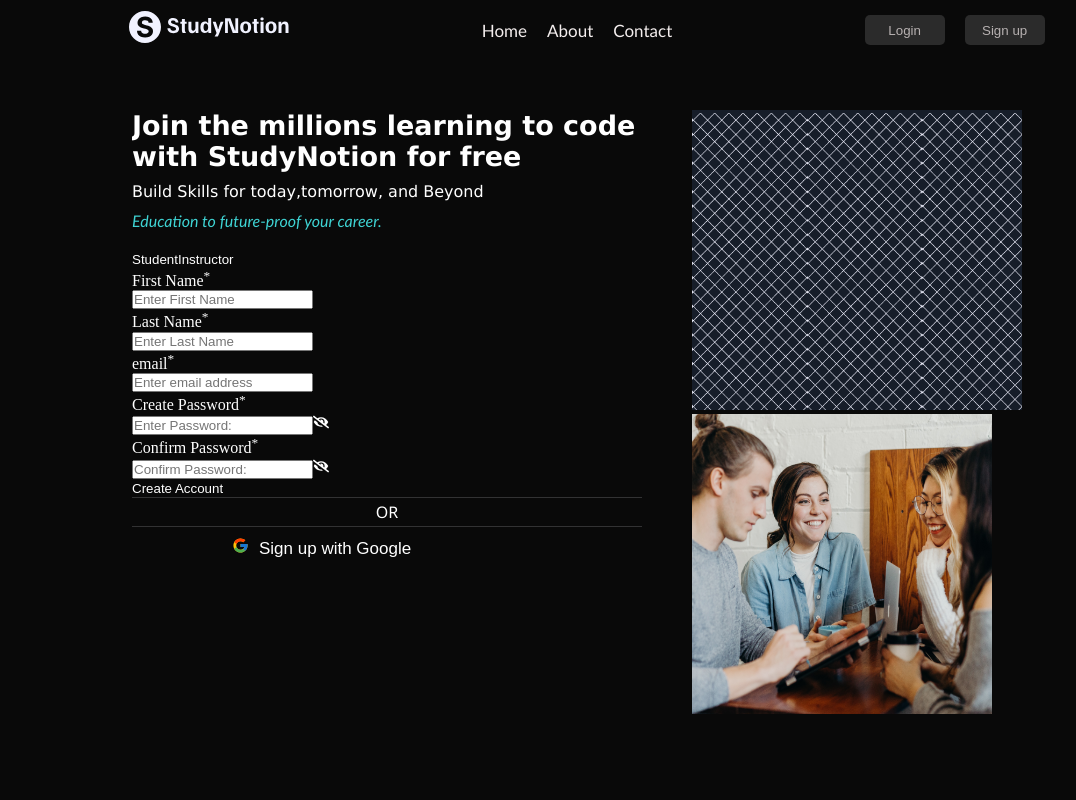
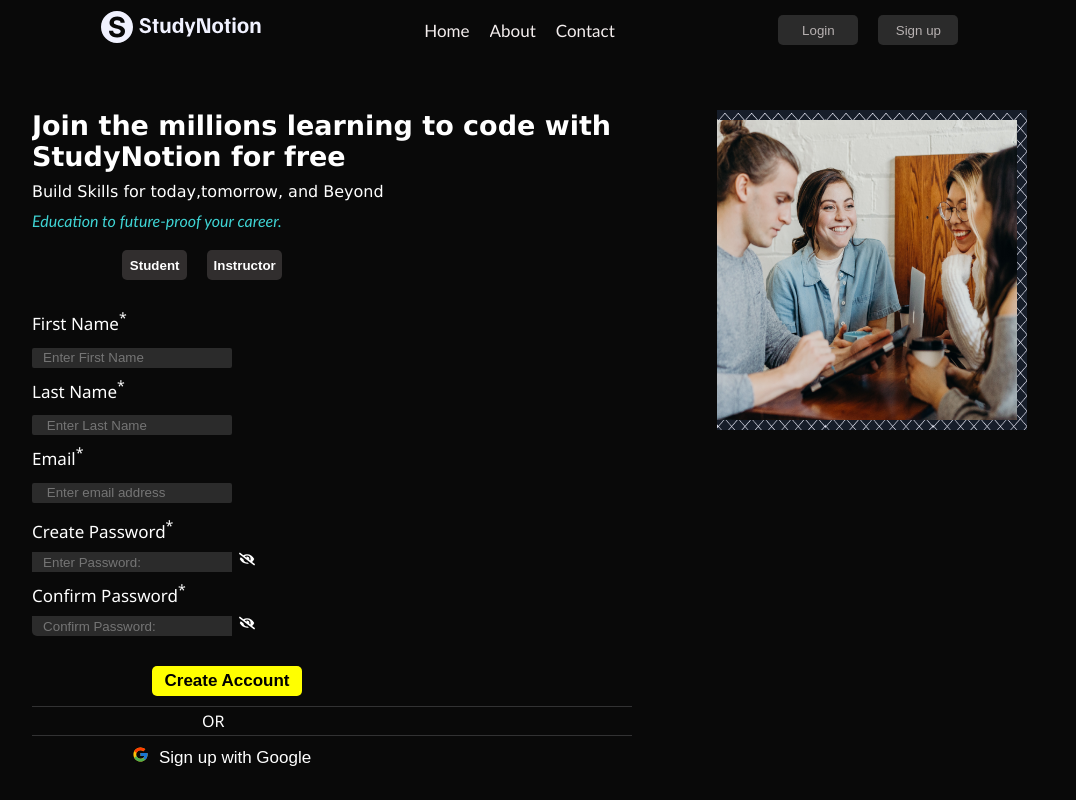
Before and after one commit to sameer3602/studynotion-router, a React (Create React App) app: page /signup in a window 1280 px wide. Shown: the whole page, without its empty margins (53-1129 px from the left). Built offline with nearby package versions, Linux system fonts and the light colour scheme.

Commit message:
new commit

```diff
--- a/src/components/LoginForm.js
+++ b/src/components/LoginForm.js
@@ -31,7 +31,7 @@
                 required
                 value={Formdata.email}
                 onChange={changehandler}
-                placeholder='Enter Email id:'
+                placeholder='   Enter Email id:'
                 name="email" />
         </label>
         <label className='passwordlabel' htmlFor='password'>
@@ -40,20 +40,20 @@
                 <input
                     className='loginpasswordinput'
                     type={showpass ?('text'):('password')}
-                    required
+                    required7
                     value={Formdata.password}
                     onChange={changehandler}
-                    placeholder='Enter Password:'
+                    placeholder='  Enter Password:'
                     name="password"/>
-                <span onClick={()=> setshowpass((prev)=>!prev)}>
+                <span className='loginicon' onClick={()=> setshowpass((prev)=>!prev)}>
                     {showpass ? (<FaRegEye />):(<FaEyeSlash />)}
                 </span>
             </div>
             <Link to="#">
-                <p>Forgot password?</p>
+                <p className='forgotpass'>Forgot password?</p>
             </Link>
         </label>
-        <button>
+        <button className='signbtn'>
             Sign in
         </button>
     </form>
--- a/src/components/SignupForm.js
+++ b/src/components/SignupForm.js
@@ -31,79 +31,84 @@
     }
   return (
     <div>
-        <div>
-            <button>
+        <div className='signuptype'>
+            <button className='studentbtn'>
                 Student
             </button>
-            <button>
+            <button className='instructorbtn'>
                 Instructor
             </button>
         </div>
         <form onSubmit={submithandler}>
             <div className='firstlast'>
                 <label>
-                    <p>First Name<sup>*</sup></p>
+                    <p className='signuplabel'>First Name<sup>*</sup></p>
                     <input
+                        className='signupfirstnameinput'
                         required
                         type='text'
                         name="Firstname"
                         onChange={changehandler}
-                        placeholder='Enter First Name'
+                        placeholder='   Enter First Name'
                         value={Formdata.Firstname}
                     />
                 </label>
                 <label>
-                    <p>Last Name<sup>*</sup></p>
+                    <p className='signuplabel'>Last Name<sup>*</sup></p>
                     <input
                         required
+                        className='signuplastnameinput'
                         type='text'
                         name="Lastname"
                         onChange={changehandler}
-                        placeholder='Enter Last Name'
+                        placeholder='    Enter Last Name'
                         value={Formdata.Lastname}
                     />
                 </label>
             </div>
             <label>
-                <p>email<sup>*</sup></p>
+                <p className='signuplabel'>Email<sup>*</sup></p>
                 <input
+                    className='signupemailinput'
                     required
                     type='text'
                     name="email"
                     onChange={changehandler}
-                    placeholder='Enter email address'
+                    placeholder='    Enter email address'
                     value={Formdata.email}
                 />
             </label>
             <div className='passconfirm'>
                 <label>
-                    <p> Create Password<sup>*</sup></p>
+                    <p className='signuplabel'> Create Password<sup>*</sup></p>
                     <input
+                        className='signuppasswordinput'
                         type={showpass ?('text'):('password')}
                         required
                         value={Formdata.password}
                         onChange={changehandler}
-                        placeholder='Enter Password:'
+                        placeholder='   Enter Password:'
                         name="password"/>
-                    <span onClick={()=> setshowpass((prev)=>!prev)}>
+                    <span className="signupicon" onClick={()=> setshowpass((prev)=>!prev)}>
                         {showpass ? (<FaRegEye />):(<FaEyeSlash />)}
                     </span>
                 </label>
                 <label>
-                    <p>Confirm Password<sup>*</sup></p>
+                    <p className='signuplabel'>Confirm Password<sup>*</sup></p>
                     <input
+                        className='signupconfirmpasswordinput'
                         type={confirmshowpass ?('text'):('password')}
                         required
                         value={Formdata.confirmpassword}
                         onChange={changehandler}
-                        placeholder='Confirm Password:'
+                        placeholder='   Confirm Password:'
                         name="confirmpassword"/>
-                    <span onClick={()=> confirmsetshowpass((prev)=>!prev)}>
+                    <span className="signupicon" onClick={()=> confirmsetshowpass((prev)=>!prev)}>
                         {confirmshowpass ? (<FaRegEye />):(<FaEyeSlash />)}
                     </span>
                 </label>
             </div>
-            <button>
+            <button className='createAcc'>
                 Create Account
             </button>
         </form>
--- a/src/components/Template.js
+++ b/src/components/Template.js
@@ -25,7 +25,7 @@
                 Sign up with Google
             </button>
         </div>
-        <div>
+        <div className='logsignImages'>
             <img src={frameImage} className='frame' loading='lazy' />
             <img src={image} className='loginimg' loading='lazy' />
         </div>
--- a/src/index.css
+++ b/src/index.css
@@ -12,6 +12,7 @@
 .mynav{
     gap:10px;
     display: flex;
+    width: 1165px;
     justify-content: space-evenly;
     height: 60px;
 }
@@ -72,11 +73,10 @@
 }
 .Template{
     padding:12 12 12 12;
-    gap:50px;
     margin-top: 50px;
     display: flex;
-    justify-content:space-between;
-    margin-left: 185px;
+    width: 1165px;
+    justify-content:space-evenly;
 }
 
 .description{
@@ -103,6 +103,8 @@
     margin-top: 10px;
     font-size:17px;
     text-align: center;
+    margin-bottom: 20px;
+    padding-bottom: 20px;
 }
 .googleicon{
     padding-top: 2px;
@@ -119,39 +121,108 @@
     margin-top: 3px;
     margin-bottom: 3px;
     font-family:'Segoe UI', Tahoma, Geneva, Verdana, sans-serif;
-    text-align: center;
+    margin-left: 170px;
 }
 .loginformemail{
     font-size: 17px;
     font-family:'Segoe UI', Tahoma, Geneva, Verdana, sans-serif;
 }
-.loginemailinput{
+.loginemailinput,.signupemailinput,.signuplastnameinput,.signupfirstnameinput{
     margin-top: 5px;
     background-color: rgba(231, 231,231, 0.15);
-    border-radius: 5px;
-    color: white;
+    border: none;
+    height: 20px;
+    width:200px;
+    border-radius: 2px;
 }
-.frame{
-    height: 300px;
-    width: 330px;
-}
-.loginformpass{
+.loginformpass,.signuplabel{
     margin-top: 8px;
+    margin-bottom: 8px;
     font-size: 17px;
     font-family:'Segoe UI', Tahoma, Geneva, Verdana, sans-serif;
 }
-.loginpassworddiv{
+.loginpassworddiv,.passconfirm{
     margin-top: 5px;
+    border-radius: 5px;
+    color:white;
+    width:250px
+}
+.loginpasswordinput,.signuppasswordinput,.signupconfirmpasswordinput{
+    margin-top: 7px;
+    border:none;
+    height: 20px;
+    width: 200px;
+    margin-top: -2px;
     background-color: rgba(231, 231,231, 0.15);
+}
+.loginicon,.signupicon{
+    margin-left: 7px;
+}
+
+.forgotpass{
+    margin-top: 6px;
+    margin-left: 75px;
+    color:white;
+    text-decoration: none;
+    text-shadow: none;
+}
+.signbtn,.createAcc{
+    margin-top: 30px;
+    font-size:17px;
+    text-align: center;
+    margin-left: 120px;
+    margin-bottom: 10px;
+    color: black;
+    background-color: yellow;
+    width: 150px;
+    height: 30px;
     border-radius: 5px;
-    color: white;
+    font-weight: 600;
 }
-.loginpasswordinput{
-    margin-top: 7px;
+.signbtn:hover,.createAcc:hover{
+    background-color: aquamarine;
+}
+.signuptype{
+    width: 200px;
+    margin-left: 50px;
+    margin-bottom: 20px;
+    height: 30px;
+    display: flex;
+}
+.instructorbtn{
+    margin-left: 20px;
+    background-color: rgba(90, 84, 84, 0.5);
     border-radius: 5px;
-    color: white;
+    width: 80px;
+    font-weight: 600;
+}
+.studentbtn{
+    margin-left: 40px;
+    background-color: rgba(90, 84, 84, 0.5);
+    border-radius: 5px;
+    width: 70px;
+    font-weight: 600;
+}
+.studentbtn:hover{
+    background-color: yellow;
+    color:black;
+}
+.instructorbtn:hover{
+    background-color: yellow;
+    color:black;
+}
+.logsignImages{
+    display:flex;
+    flex-direction:column;
+}
+.frame{
+    height: 320px;
+    width: 310px;
+    position: relative;
 }
 .loginimg{
+    margin-top: 10px;
     height: 300px;
     width: 300px;
+    position: fixed;
 }
```
